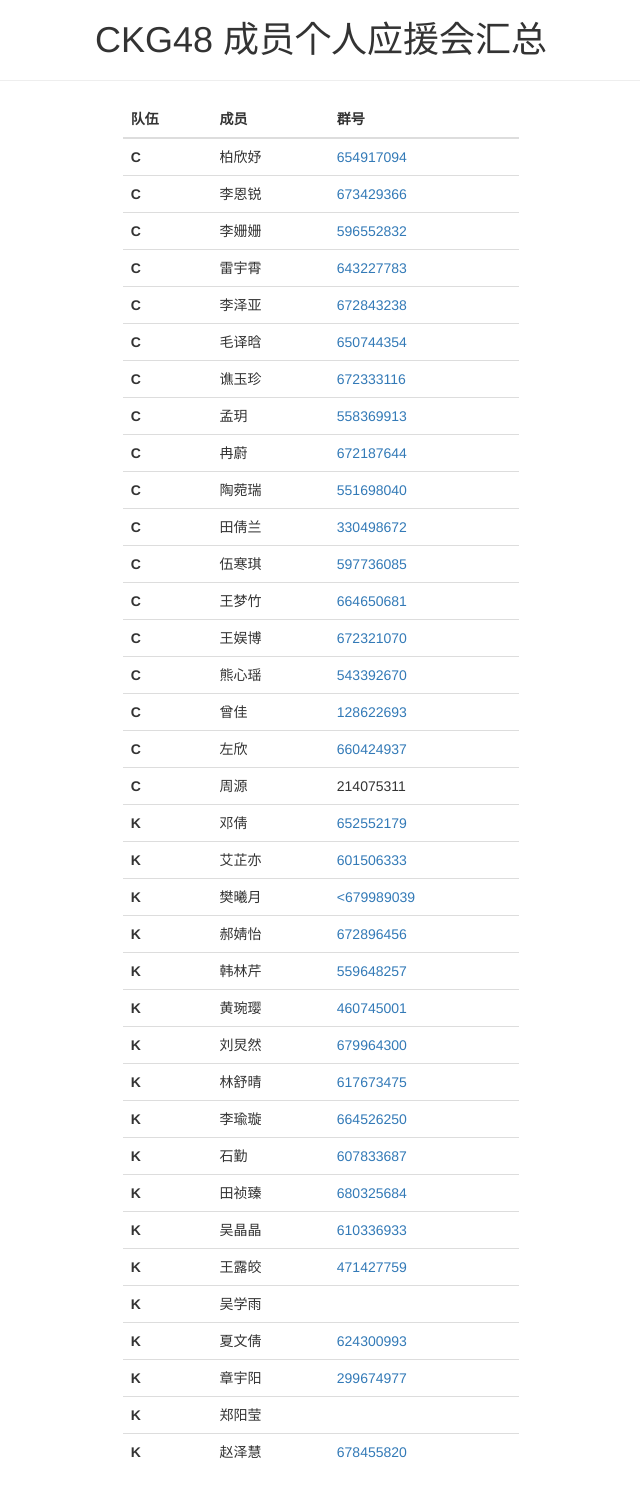
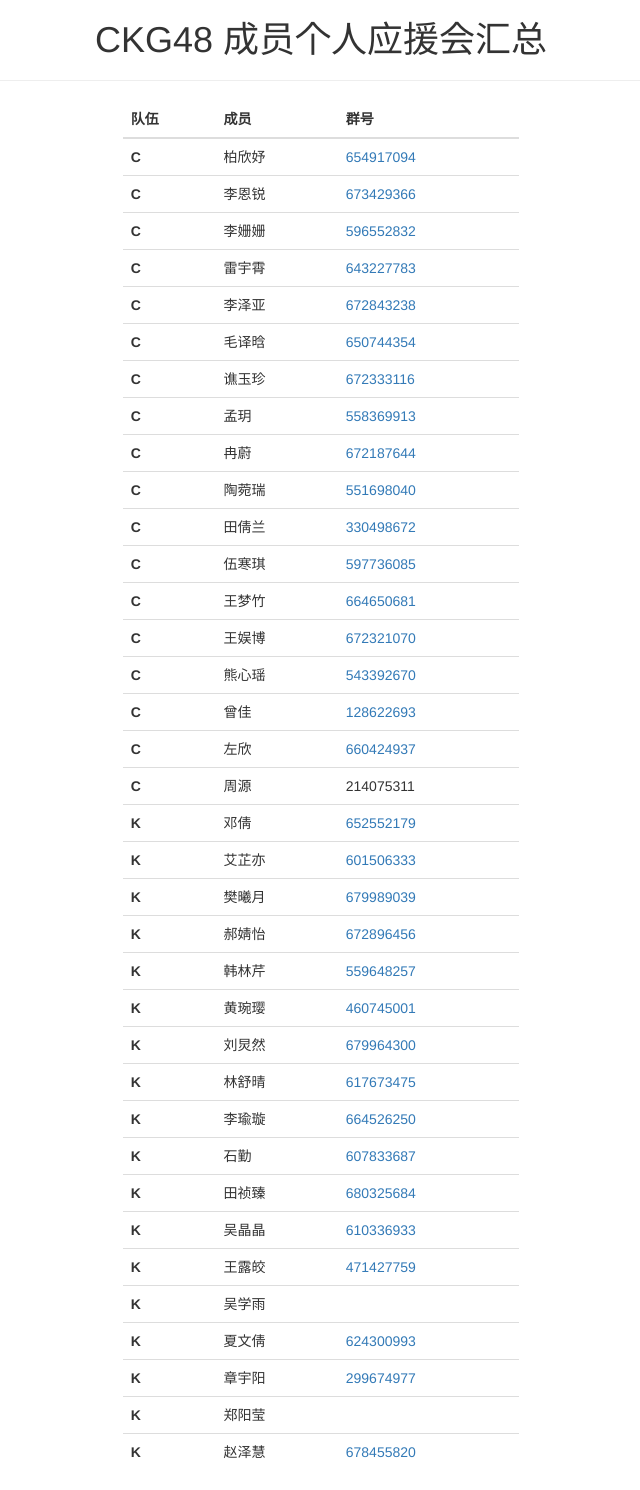
Before and after one commit to zmarsarc/blogs, a Jekyll site: the page static/ckg48_member_groups.html, which Jekyll copies as it is, in a window 1280 px wide. Shown: the whole page, without its empty margins (319-959 px from the left). Built offline with Jekyll 4.4.1, drawn with Linux system fonts in a browser that asks for light colours.

Commit message:
修改 樊曦月 群号的输入错误

```diff
--- a/static/ckg48_member_groups.html
+++ b/static/ckg48_member_groups.html
@@ -167,7 +167,7 @@
                             <th scope="row">K</th>
                             <td>樊曦月</td>
                             <td>
-                                <a href="https://jq.qq.com/?_wv=1027&k=5GRQc3l" target="_blank"><679989039</a>
+                                <a href="https://jq.qq.com/?_wv=1027&k=5GRQc3l" target="_blank">679989039</a>
                             </td>
                         </tr>
                         <tr>
```
